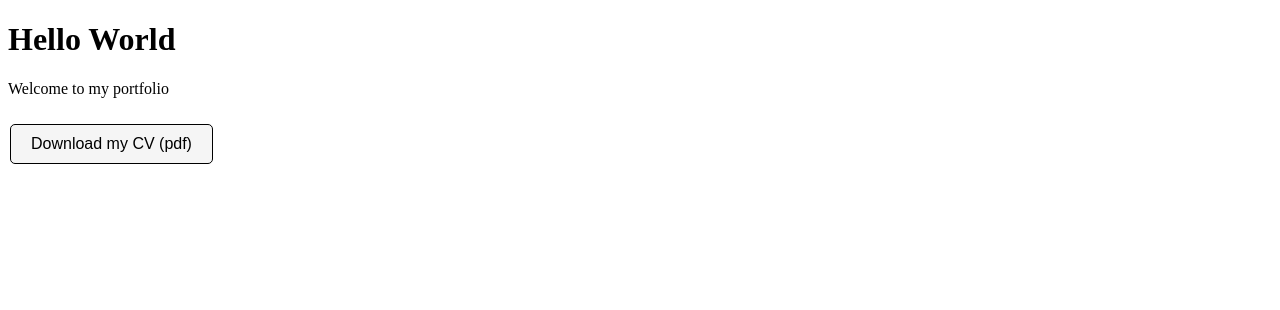
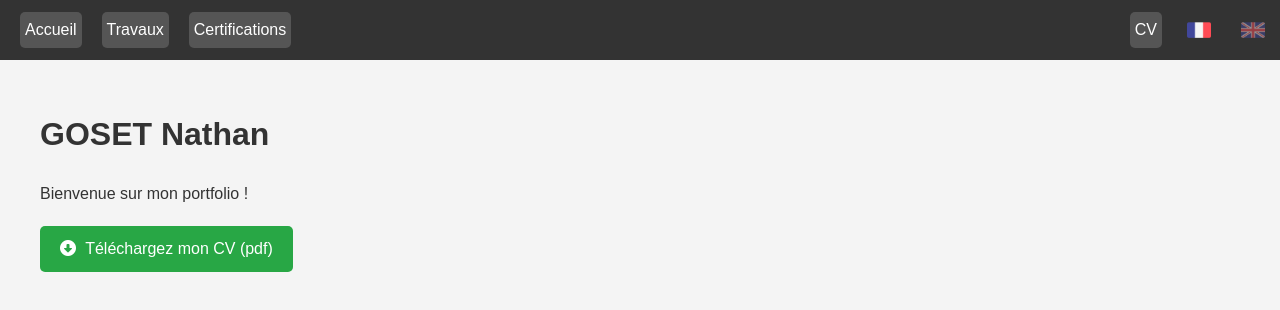
Before and after one commit to nathangst/nathangst.github.io, a plain HTML site: page index.html in a window 1280 px wide. Drawn offline with Linux system fonts and the light colour scheme.

Commit message:
work on site

```diff
--- a/index.html
+++ b/index.html
@@ -3,24 +3,197 @@
 <head>
     <meta charset="UTF-8">
     <title>Portfolio GOSET Nathan</title>
-    <link rel="stylesheet" href="style.css">
+    <link rel="stylesheet" href="var.css">
+    <link rel="stylesheet" href="https://cdnjs.cloudflare.com/ajax/libs/font-awesome/6.0.0-beta3/css/all.min.css">
+    <style>
+        body {
+            font-family: 'Arial', sans-serif;
+            line-height: 1.6;
+            color: #333;
+            background-color: #f4f4f4;
+            padding-top: 60px;
+        }
+
+        h1 {
+            color: #333;
+            margin-bottom: 20px;
+        }
+
+        .dwnld-cv {
+            margin-top: 20px;
+        }
+        .btn-cv {
+            display: inline-block;
+            background-color: var(--dw-bg); /* couleur du fond */
+            color: #fff; /* couleur du texte */
+            padding: 10px 20px; /* espacement interne */
+            border-radius: 5px; /* arrondi des coins */
+            text-decoration: none; /* suppression du soulignage du lien */
+            font-size: 16px; /* taille du texte */
+            transition: background-color 0.3s; /* animation au survol */
+        }
+        .btn-cv:hover {
+            background-color: var(--dw-ho); /* couleur du fond au survol */
+        }
+        .fa-circle-down {
+            margin-right: 5px; /* espacement entre le texte et l'icône */
+        }
+
+
+        .navbar {
+            display: flex;
+            justify-content: space-between;
+            padding: 5px 10px; /* Réduction du padding pour diminuer la hauteur */
+            background-color: #333;
+            color: #fff;
+            position: fixed; /* Fixe la navbar en haut de la page */
+            top: 0; /* Colle la navbar en haut de la page */
+            width: 100%;
+            left: 0;
+            right: 0;
+            z-index: 1000;
+            height: 50px;
+        }
+
+        .nav-left, .nav-right {
+            display: flex;
+            align-items: center;
+        }
+
+        .nav-right {
+            margin-right: 10px;
+        }
+
+        .navbar a, .navbar img {
+            color: #fff;
+            text-decoration: none;
+            margin: 0 10px;
+            padding: 5px; /* Ajout d'un padding pour créer une "case" */
+            display: block; /* Permet d'appliquer le padding correctement */
+        }
+
+        /* Ajout d'un style spécifique pour les liens pour les différencier des images */
+        .navbar a {
+            background-color: #555; /* Couleur de fond des cases des liens */
+            border-radius: 5px; /* Bordures arrondies pour les cases */
+        }
+
+        .language {
+            cursor: pointer;
+            object-fit: contain;
+            width: 24px; /* Ajustement de la taille des drapeaux si nécessaire */
+            height: 24px;
+            opacity: 0.5;
+            transition: opacity 0.3s;
+        }
+
+        .language.active {
+            opacity: 1;
+        }
+
+
+        .container {
+            max-width: 1200px; /* Définit une largeur maximale pour le contenu */
+            margin: 0 auto; /* Centre le contenu horizontalement */
+            padding: 20px; /* Ajoute un peu d'espace autour du contenu */
+        }
+
+
+    </style>
 </head>
 <body>
 
-<div>
-    <h1>
-        Hello World
-    </h1>
-    <p>
-        Welcome to my portfolio
-    </p>
+<div class="navbar">
+    <div class="nav-left">
+        <a href="#" data-lang="nav-home">Accueil</a>
+        <a href="#" data-lang="nav-works">Travaux</a>
+        <a href="#" data-lang="nav-certifications">Certifications</a>
+    </div>
+    <div class="nav-right">
+        <a href="cv_Goset_Nathan.pdf" download="cv_Goset_Nathan.pdf" data-lang="nav-cv">CV</a>
+        <img src="assets/fr.png" alt="Français" id="fr" class="language" data-lang="lang-fr">
+        <img src="assets/en.png" alt="English" id="en" class="language" data-lang="lang-en">
+    </div>
 </div>
 
-<div class="dwnld-cv">
-    <button type="button" class="btn-cv">
-        Download my CV (pdf)
-    </button>
+
+<div class="container">
+    <h1 data-lang="title">
+        GOSET Nathan
+    </h1>
+    <p data-lang="welcome">
+        Bienvenue sur mon portfolio !
+    </p>
+
+    <div class="dwnld-cv">
+        <a href="cv_Goset_Nathan.pdf" download="cv_Goset_Nathan.pdf" class="btn-cv" data-lang="download">
+            <i class="fa-solid fa-circle-down"></i> Download my CV (pdf)
+        </a>
+    </div>
+
 </div>
+
+
+
+
+<script>
+    document.addEventListener("DOMContentLoaded", function() {
+        const langElements = document.querySelectorAll("[data-lang]");
+        const langTexts = {
+            'en': {
+                'title': 'GOSET Nathan',
+                'welcome': 'Welcome to my portfolio!',
+                'download': 'Download my CV (pdf)',
+                'nav-home': 'Home',
+                'nav-works': 'Works',
+                'nav-certifications': 'Certifications',
+                'nav-cv': 'Resume',
+                'lang-en': 'English',
+                'lang-fr': 'Français'
+            },
+            'fr': {
+                'title': 'GOSET Nathan',
+                'welcome': 'Bienvenue sur mon portfolio !',
+                'download': 'Téléchargez mon CV (pdf)',
+                'nav-home': 'Accueil',
+                'nav-works': 'Travaux',
+                'nav-certifications': 'Certifications',
+                'nav-cv': 'CV',
+                'lang-en': 'English',
+                'lang-fr': 'Français'
+            }
+        };
+
+        const changeLanguage = (lang) => {
+            langElements.forEach(el => {
+                const key = el.getAttribute('data-lang');
+                if (langTexts[lang] && langTexts[lang][key]) {
+                    if(el.tagName === "IMG"){ // Gérer la bordure du drapeau
+                        if(el.id === lang){
+                            el.classList.add('active');
+                        } else {
+                            el.classList.remove('active');
+                        }
+                    } else if(el.classList.contains('btn-cv')){ // Gérer le bouton de téléchargement
+                        el.innerHTML = `<i class="fa-solid fa-circle-down"></i> ${langTexts[lang][key]}`;
+                    } else {
+                        el.textContent = langTexts[lang][key];
+                    }
+                }
+            });
+        };
+
+        document.querySelectorAll('.language').forEach(langSelector => {
+            langSelector.addEventListener('click', () => {
+                changeLanguage(langSelector.id);
+            });
+        });
+
+        // Initialiser avec une langue par défaut
+        changeLanguage('fr');
+    });
+</script>
+
 
 </body>
 </html>
--- a/style.css
+++ /dev/null
@@ -1,15 +0,0 @@
-
-.btn-cv {
-    background-color: #f5f5f5;
-    color: #000;
-    border: 1px solid #000;
-    padding: 10px 20px;
-    text-align: center;
-    text-decoration: none;
-    display: inline-block;
-    font-size: 16px;
-    margin: 10px 2px;
-    cursor: pointer;
-    border-radius: 5px;
-    transition: 0.3s;
-}
--- /dev/null
+++ b/var.css
@@ -0,0 +1,11 @@
+
+:root {
+    --b5: #03045E;
+    --b4: #0077B6;
+    --b3: #00B4D8;
+    --b2: #90E0EF;
+    --b1: #CAF0F8;
+
+    --dw-bg: #28A745;
+    --dw-ho: #277A3A;
+}
```
Also changed, not shown: assets/en.png (added), assets/fr.png (added).
